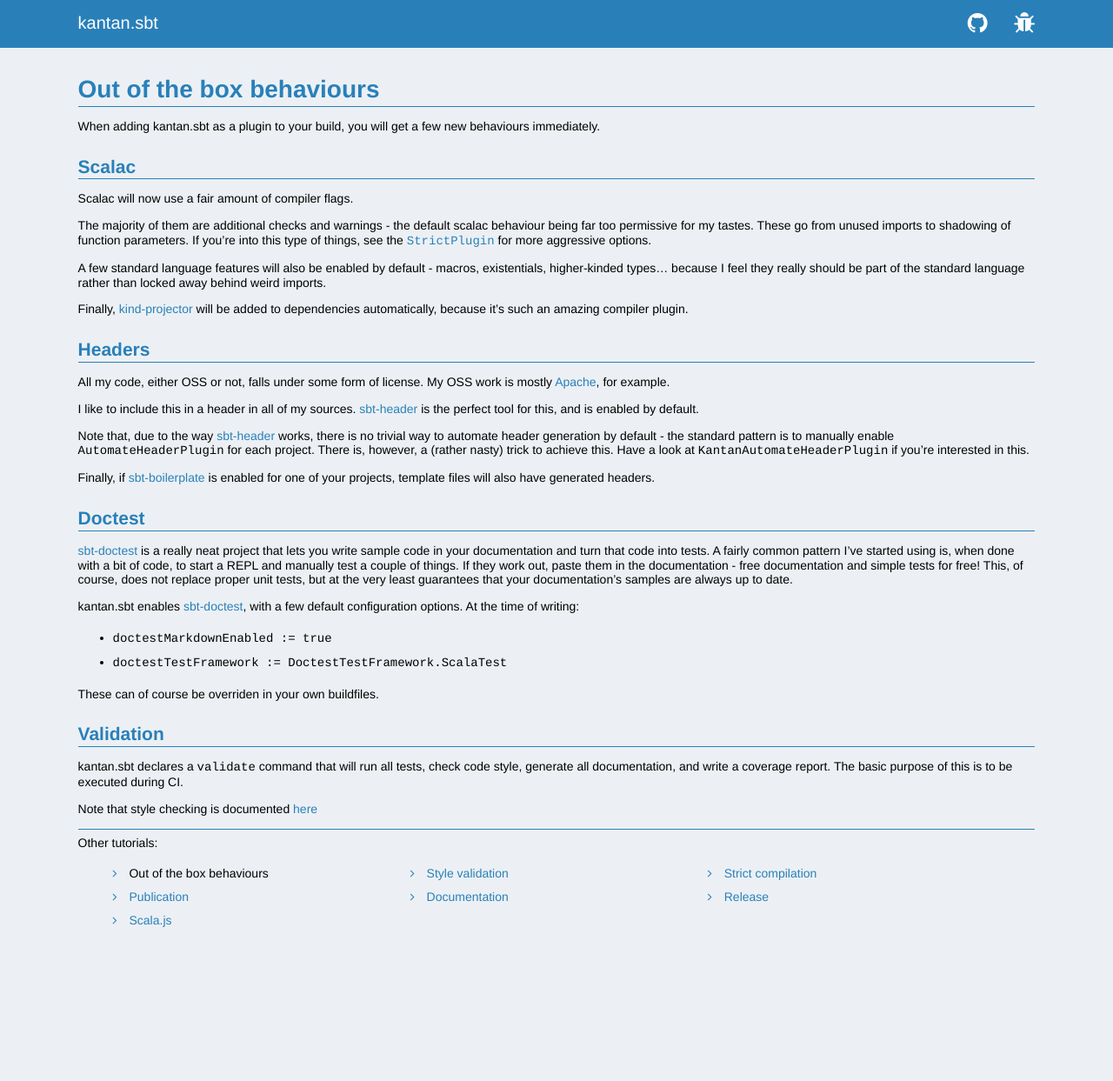
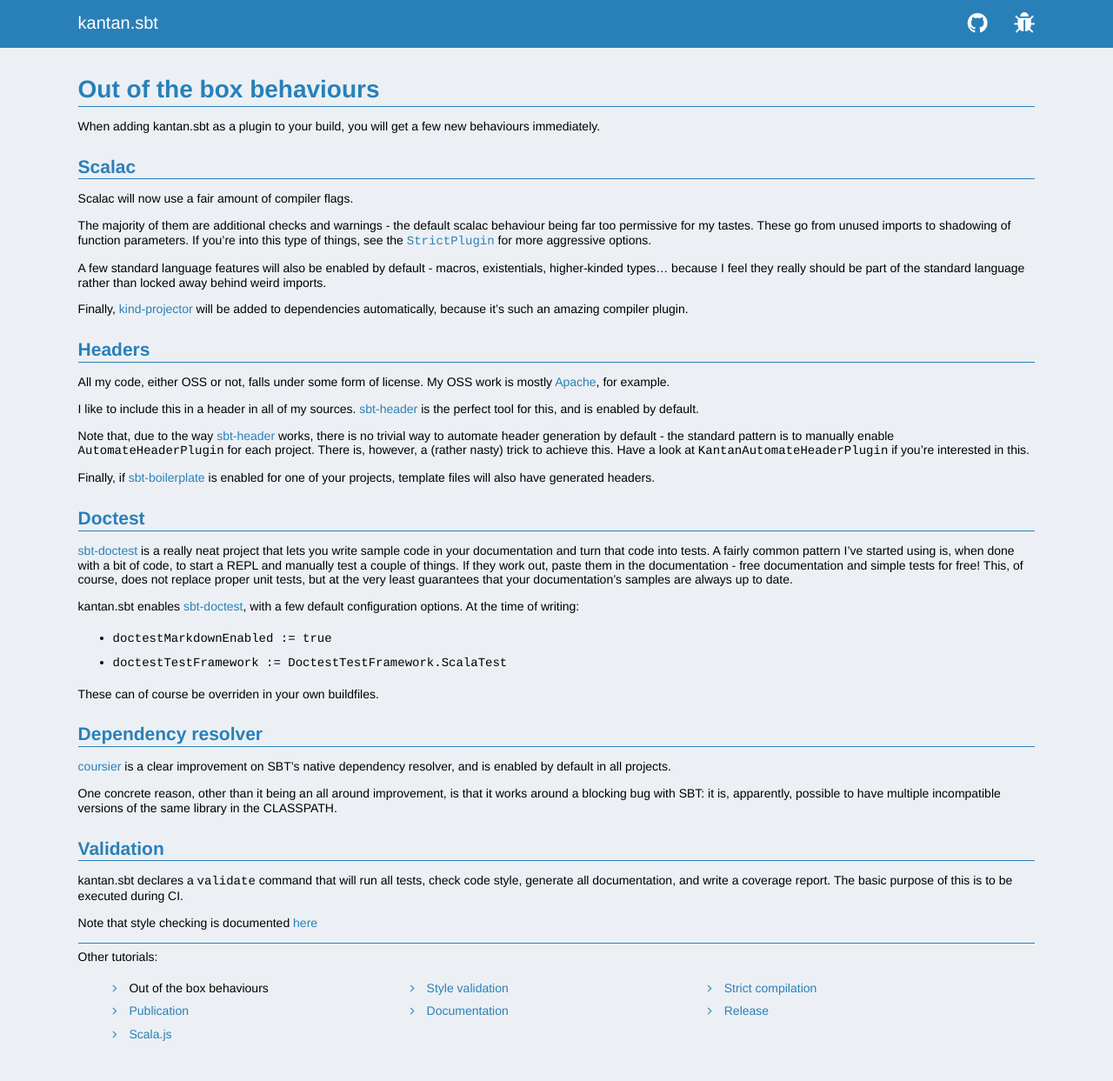
Before and after one commit to nrinaudo/kantan.sbt, a Jekyll site: the page built from defaults.md, in a window 1280 px wide. Shown: the whole page at 87% size. Built offline with Jekyll 4.4.1, drawn with Linux system fonts in a browser that asks for light colours; before the commit the page ends 1112 px from its top, so only the background shows below that.

Commit message:
updated site

```diff
--- a/defaults.md
+++ b/defaults.md
@@ -55,6 +55,16 @@ kantan.sbt enables [sbt-doctest], with a few default configuration options. At t
 
 These can of course be overriden in your own buildfiles.
 
+## Dependency resolver
+
+[coursier] is a clear improvement on SBT's native dependency resolver, and is enabled by default
+in all projects.
+
+One concrete reason, other than it being an all around improvement, is that it works around a
+blocking bug with SBT: it is, apparently, possible to have multiple incompatible versions of the
+same library in the CLASSPATH.
+
+
 ## Validation
 
 kantan.sbt declares a `validate` command that will run all tests, check code style, generate
@@ -70,3 +80,4 @@ Note that style checking is documented [here]({{ site.baseurl }}/style.html)
 [sbt-header]:https://github.com/sbt/sbt-header
 [sbt-doctest]:https://github.com/tkawachi/sbt-doctest
 [sbt-boilerplate]:https://github.com/sbt/sbt-boilerplate
+[coursier]:https://github.com/coursier/coursier
```
Also changed, not shown: index.md (+5 -5 lines), release.md (+1 -1 lines), scalajs.md (+1 -1 lines), style.md (+2 -2 lines).
